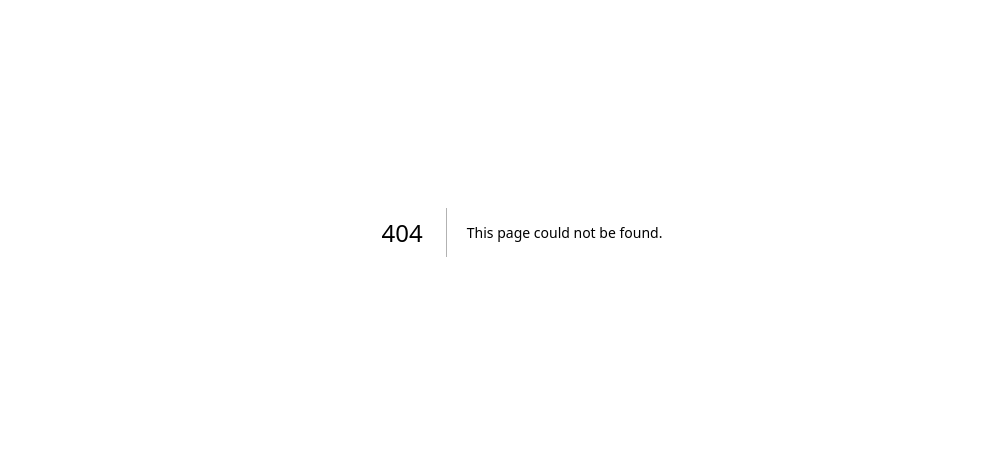
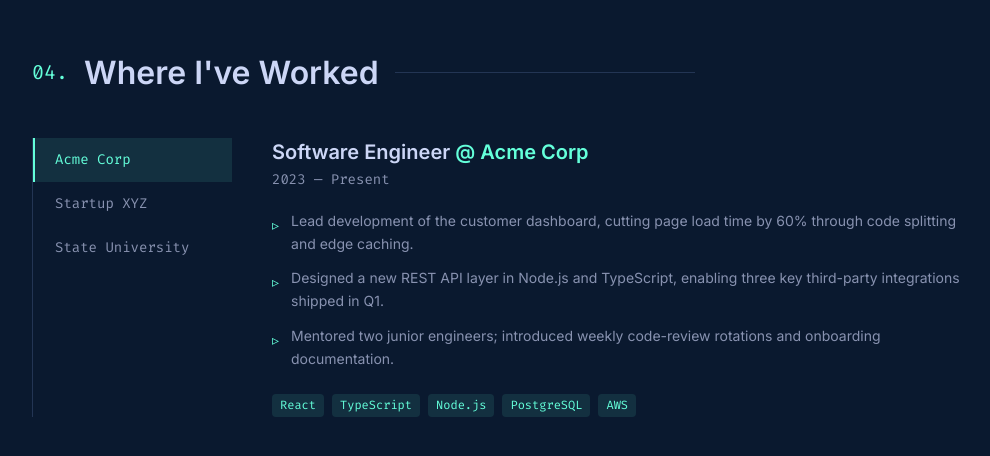
Before and after one commit to EdenGoforIt/who-am-i, a Next.js app: page /experience in a window 1280 px wide. Before the commit this address had no page. Shown: the part 168-624 px from the top of the page, without its empty margins (118-1108 px from the left). Built offline with nearby package versions, Linux system fonts and the light colour scheme.

Commit message:
add: create ExperiencePage component to render Experience section

```diff
--- /dev/null
+++ b/app/experience/page.tsx
@@ -0,0 +1,10 @@
+import React from "react";
+import Experience from "@/components/experience";
+
+export default function ExperiencePage(): React.JSX.Element {
+  return (
+    <main>
+      <Experience />
+    </main>
+  );
+}
```
